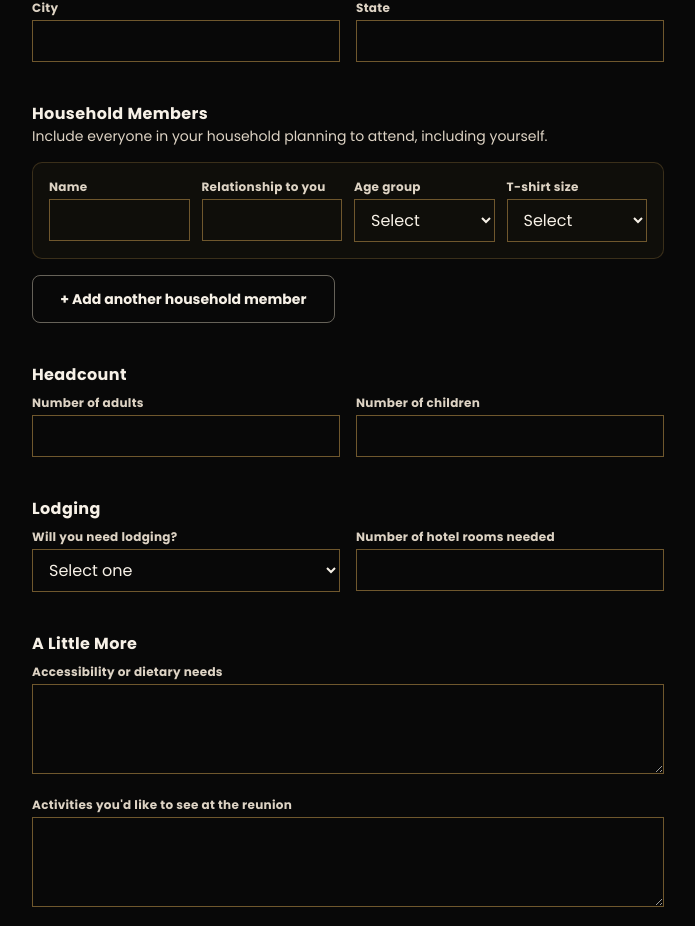
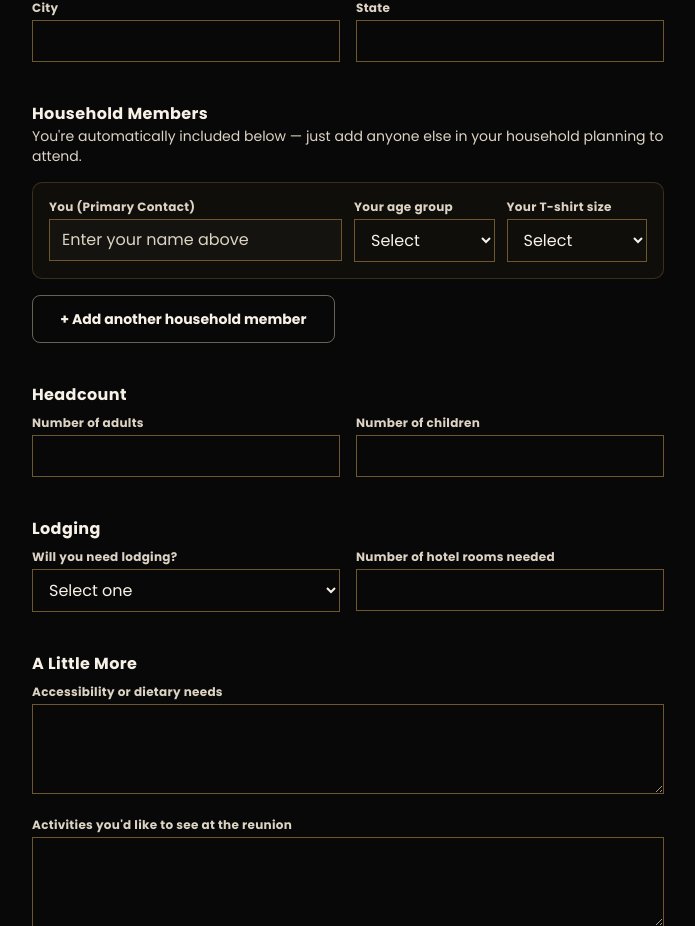
Before and after one commit to monica853/russell-sharp-reunion, a Next.js app: page /interest-list in a window 1280 px wide. Shown: the part 794-1720 px from the top of the page, without its empty margins (292-987 px from the left). Built offline with nearby package versions, Linux system fonts and the light colour scheme.

Commit message:
Restore CC emails

```diff
--- a/src/components/InterestForm.tsx
+++ b/src/components/InterestForm.tsx
@@ -21,7 +21,8 @@ const inputClass =
 const labelClass = "block text-xs tracking-wide text-[var(--pearl-dim)] mb-1 font-heading";
 
 export default function InterestForm() {
-  const [members, setMembers] = useState<Member[]>([emptyMember()]);
+  const [primaryName, setPrimaryName] = useState("");
+  const [members, setMembers] = useState<Member[]>([{ ...emptyMember(), relationship: "Self" }]);
   const [status, setStatus] = useState<"idle" | "submitting" | "success" | "error">("idle");
   const [errorMsg, setErrorMsg] = useState("");
 
@@ -35,14 +36,19 @@ export default function InterestForm() {
     const form = e.currentTarget;
     const data = new FormData(form);
 
+    // The first household member is always the primary contact themself —
+    // keep their name in sync at submit time so it's never blank even if
+    // they never touched that row.
+    const householdMembers = members.map((m, i) => (i === 0 ? { ...m, name: primaryName, relationship: "Self" } : m));
+
     const payload = {
-      primaryName: data.get("primary_name"),
+      primaryName,
       phone: data.get("phone"),
       email: data.get("email"),
       familyBranch: data.get("family_branch"),
       city: data.get("city"),
       state: data.get("state"),
-      householdMembers: members,
+      householdMembers,
       numAdults: data.get("num_adults"),
       numChildren: data.get("num_children"),
       lodgingNeeded: data.get("lodging_needed"),
@@ -61,7 +67,8 @@ export default function InterestForm() {
       if (res.ok) {
         setStatus("success");
         form.reset();
-        setMembers([emptyMember()]);
+        setPrimaryName("");
+        setMembers([{ ...emptyMember(), relationship: "Self" }]);
       } else {
         setErrorMsg(json.error || "Something went wrong. Please try again.");
         setStatus("error");
@@ -90,7 +97,13 @@ export default function InterestForm() {
         <div className="grid sm:grid-cols-2 gap-4">
           <div>
             <label className={labelClass}>Full name</label>
-            <input required name="primary_name" className={inputClass} />
+            <input
+              required
+              name="primary_name"
+              className={inputClass}
+              value={primaryName}
+              onChange={(e) => setPrimaryName(e.target.value)}
+            />
           </div>
           <div>
             <label className={labelClass}>Phone number</label>
@@ -123,11 +136,47 @@ export default function InterestForm() {
       <fieldset className="space-y-4">
         <legend className="font-heading text-[var(--gold-bright)] tracking-wide mb-2">Household Members</legend>
         <p className="text-sm text-[var(--pearl-dim)] -mt-2">
-          Include everyone in your household planning to attend, including yourself.
+          You&apos;re automatically included below — just add anyone else in your household planning to attend.
         </p>
 
         <div className="space-y-4">
-          {members.map((m, i) => (
+          {members.map((m, i) =>
+            i === 0 ? (
+              <div key={i} className="card-plaque p-4 grid sm:grid-cols-4 gap-3 border-l-2 border-l-[var(--gold)]">
+                <div className="sm:col-span-2">
+                  <label className={labelClass}>You (Primary Contact)</label>
+                  <div className={`${inputClass} bg-white/[0.02] text-[var(--pearl-dim)] flex items-center min-h-[42px]`}>
+                    {primaryName || "Enter your name above"}
+                  </div>
+                </div>
+                <div>
+                  <label className={labelClass}>Your age group</label>
+                  <select
+                    className={inputClass}
+                    value={m.ageGroup}
+                    onChange={(e) => updateMember(i, "ageGroup", e.target.value)}
+                  >
+                    <option value="">Select</option>
+                    {AGE_GROUPS.map((g) => (
+                      <option key={g}>{g}</option>
+                    ))}
+                  </select>
+                </div>
+                <div>
+                  <label className={labelClass}>Your T-shirt size</label>
+                  <select
+                    className={inputClass}
+                    value={m.tshirtSize}
+                    onChange={(e) => updateMember(i, "tshirtSize", e.target.value)}
+                  >
+                    <option value="">Select</option>
+                    {SHIRT_SIZES.map((s) => (
+                      <option key={s}>{s}</option>
+                    ))}
+                  </select>
+                </div>
+              </div>
+            ) : (
               <div key={i} className="card-plaque p-4 grid sm:grid-cols-4 gap-3">
                 <div>
                   <label className={labelClass}>Name</label>
@@ -172,7 +221,6 @@ export default function InterestForm() {
                       ))}
                     </select>
                   </div>
-                {members.length > 1 && (
                   <button
                     type="button"
                     onClick={() => setMembers((prev) => prev.filter((_, idx) => idx !== i))}
@@ -181,16 +229,16 @@ export default function InterestForm() {
                   >
                     Remove
                   </button>
-                )}
                 </div>
               </div>
-          ))}
+            )
+          )}
         </div>
 
         <button
           type="button"
           onClick={() => setMembers((prev) => [...prev, emptyMember()])}
-          className="btn-deco-outline text-sm"
+          className="btn-outline-clean text-sm"
         >
           + Add another household member
         </button>
--- a/src/lib/config.ts
+++ b/src/lib/config.ts
@@ -24,8 +24,8 @@ export const FROM_EMAIL = "updates@russellsharpfamily.com";
 // without needing to check the Google Sheet themselves. Add or remove
 // emails here any time.
 export const ALERT_CC_EMAILS: string[] = [
-  "shaw0033@gmail.com",
-  "monicalrussell@gmail.com",
+ 	"shaw0033@gmail.com",
+	"monicalrussell@gmail.com",
 ];
 
 export const HOTEL = {
```
Also changed, not shown: package.json (+31 -1 lines), public/images/organizers/hollis-smith.jpg, 1 other file (tests, documents, lock files or other folders). Lines whose indentation alone changed are shown as unchanged.
